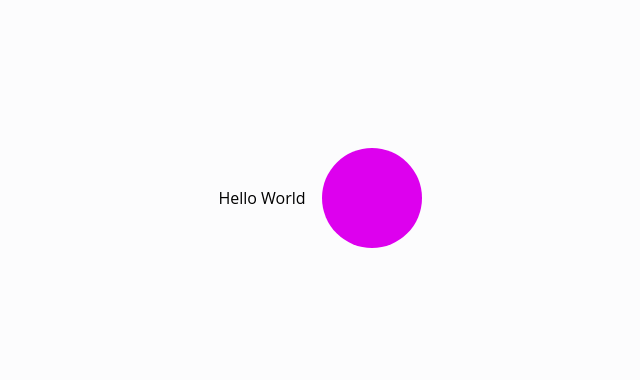
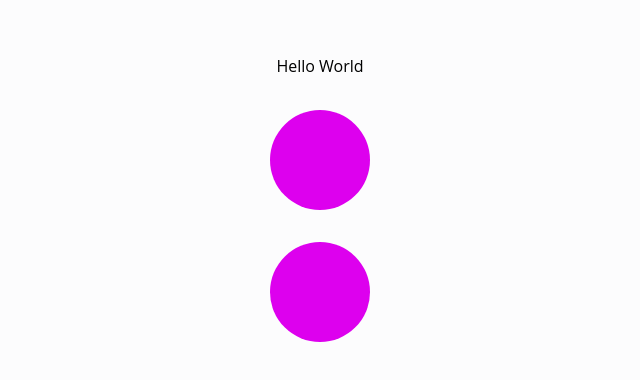
Before and after one commit to kaja-s/playground, a Next.js app: page / in a window 1280 px wide. Shown: the part 202-582 px from the top of the page, without its empty margins (320-960 px from the left). Built offline with nearby package versions, Linux system fonts and the light colour scheme.

Commit message:
Added Gestures

```diff
--- a/app/page.tsx
+++ b/app/page.tsx
@@ -10,7 +10,7 @@ export default function Home() {
 
   return (
     <div className="flex items-center justify-center min-h-screen p-8 pb-20 gap-16 sm:p-20">
-      <div className="flex gap-4 items-center flex-col sm:flex-row">
+      <div className="flex flex-col gap-8 items-center">
         <h1>Hello World</h1>
         <motion.div
           initial={{ opacity: 0, scale: 0 }}
@@ -21,6 +21,12 @@ export default function Home() {
           }}
           style={ball}
         />
+
+        <motion.div
+          whileHover={{ scale: 1.2 }}
+          whileTap={{ scale: 0.8 }}
+          style={ball}
+        />
       </div>
     </div>
   );
```
